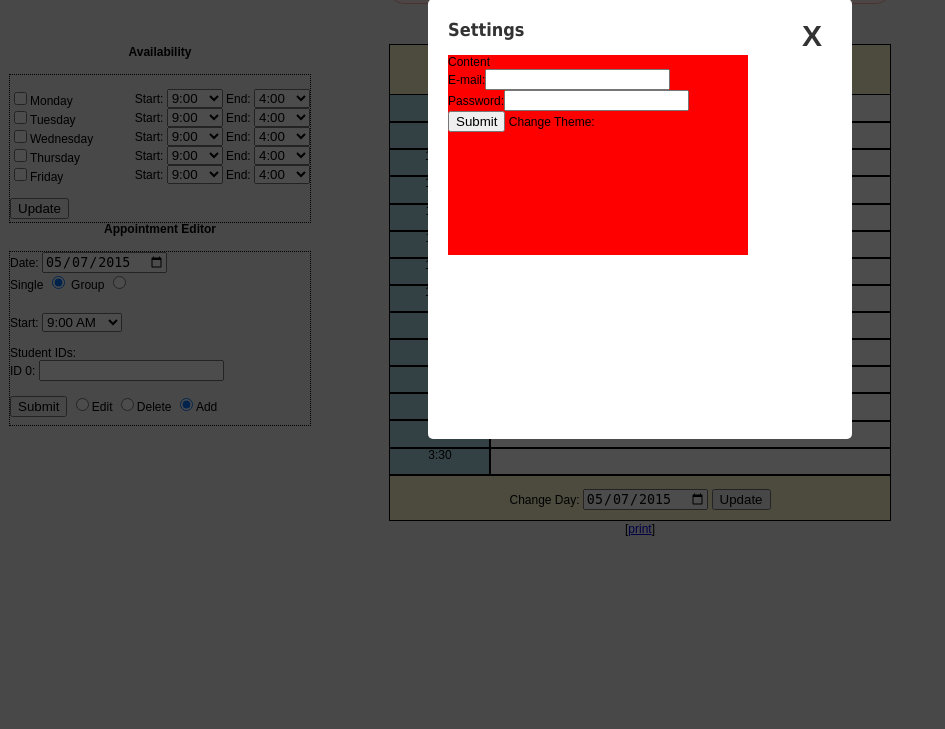
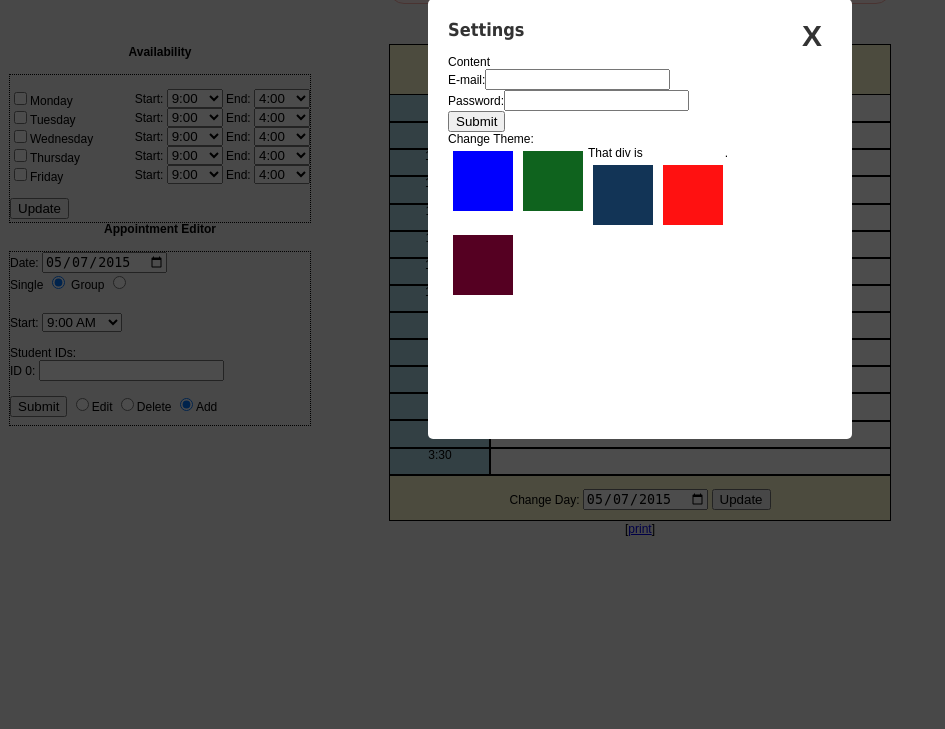
Before and after one commit to linkvetern64/CMSC331, a PHP site: page /granted.php in a window 1280 px wide, after a click on "Settings". Shown: the part 71-800 px from the top of the page, without its empty margins (0-945 px from the left). Run offline with PHP 8.4, Linux system fonts and the light colour scheme; the visitor is signed in with stand-in values (Sample User, id 1); data that the repository does not hold is empty; some libraries are stand-ins or nearby versions.

Commit message:
Adding custom themes

```diff
--- a/Project 2/advisors/Styles/styles.css
+++ b/Project 2/advisors/Styles/styles.css
@@ -19,8 +19,6 @@ body
 	float:left;
 	width:300px;
 	height:200px;
-	background-color:#ff0000;
-
 }
 #apptTypes
 {
--- a/Project 2/advisors/Styles/theme.css
+++ b/Project 2/advisors/Styles/theme.css
@@ -1,6 +1,9 @@
-#theme
+.theme
 {
-	width:25px;
-	height:25px;
-	background-color:"#550022";
+
+    width: 60px;
+    height: 60px;
+    margin: 5px;
+    float: left;
+
 }
--- a/Project 2/advisors/granted.php
+++ b/Project 2/advisors/granted.php
@@ -39,6 +39,7 @@ disconnect($conn);
 	<link href="Styles/alerts.css" rel="stylesheet" type="text/css" media="all" />
 	<link href="Styles/theme.css" rel="stylesheet" type="text/css" media="all" />
 	<link href="Styles/popoutbox.css" rel="stylesheet" type="text/css" media="all" />
+	<script src="https://code.jquery.com/jquery-1.10.2.js"></script>
 	<script src="http://ajax.googleapis.com/ajax/libs/jquery/1.11.2/jquery.min.js"></script>
 
 	<!-- this script makes the alerts on mouse over disappear -->
@@ -51,8 +52,8 @@ disconnect($conn);
 		}
 	);
 
+	</script>
 
-	</script>
 	<!-- This function -->
 	<script>
 	$(document).mouseup(function (e)
@@ -88,6 +89,9 @@ disconnect($conn);
 		return false;
 	}
 	</script>
+	<style>
+
+  </style>
 </head>
 <body onload="showInput()">
 <div class="alerts error" id="alert"><img src="Pictures/error.png" width="40px" height="40px">error completing function</div>
@@ -104,8 +108,26 @@ disconnect($conn);
 			<label>E-mail:<input type="text" align="right"></label><br>
 			<label>Password:<input type="password" align="right" ></label><br>
 			<input type="submit" onclick="pushEmail();">
+			<br>
 			Change Theme:
-			<div id="theme"></div>
+			 <br>
+
+
+
+			<span id="result">&nbsp;</span>
+			<div class="theme" style="background-color:blue;"></div>
+			<div class="theme" class="theme" style="background-color:rgb(15,99,30);"></div>
+			<div class="theme" style="background-color:#123456;"></div>
+			<div class="theme" style="background-color:#f11;"></div>
+			<div class="theme" style="background-color:#550022;"></div>
+
+			<script>
+			$( "div" ).click(function() {
+			  var color = $( this ).css( "background-color" );
+			  $( "#result" ).html( "That div is <span style='color:" +
+				color + ";'>" + color + "</span>." );
+			});
+			</script>
 		</div>
 	</div>
 </div>
```
